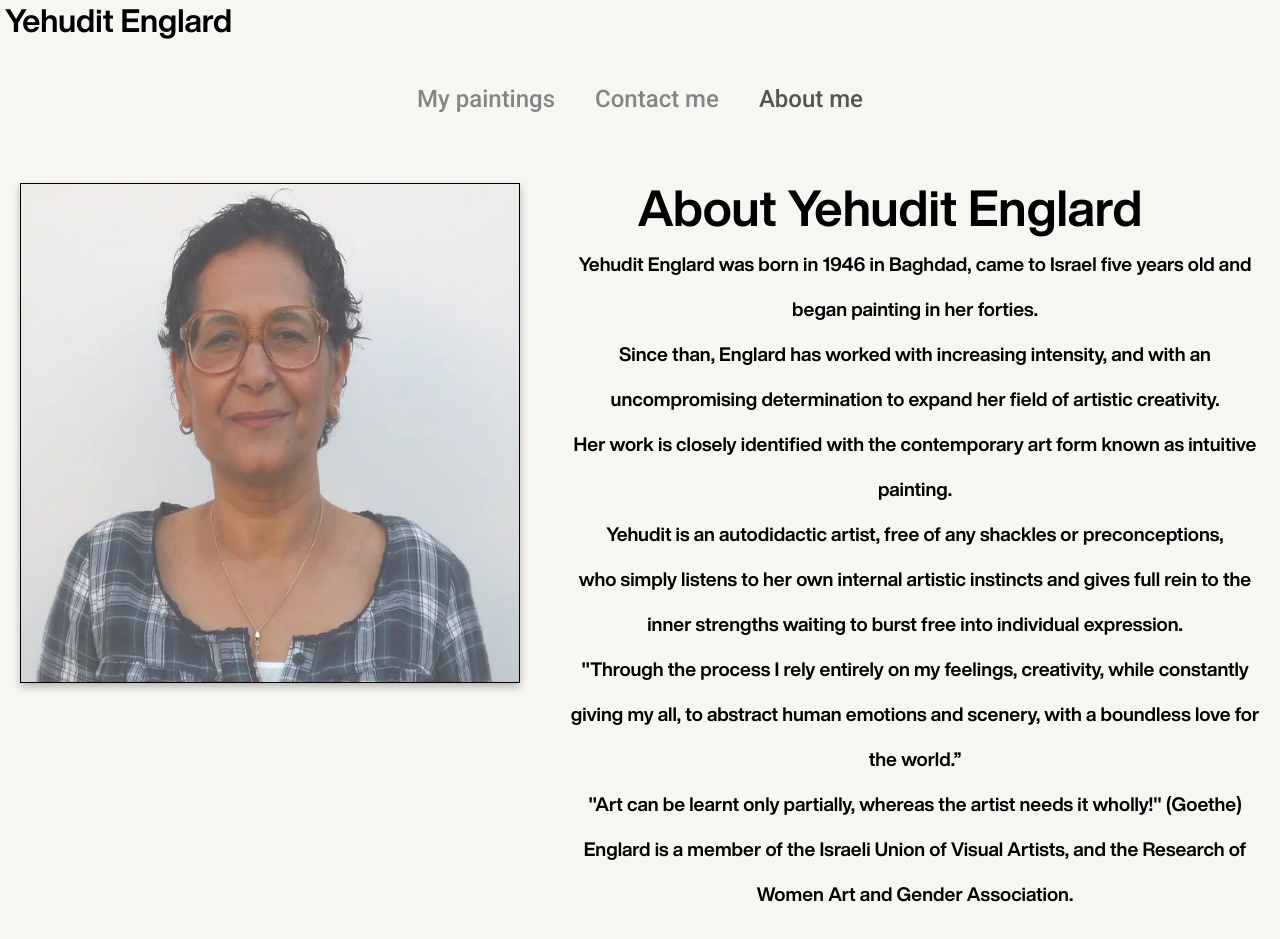
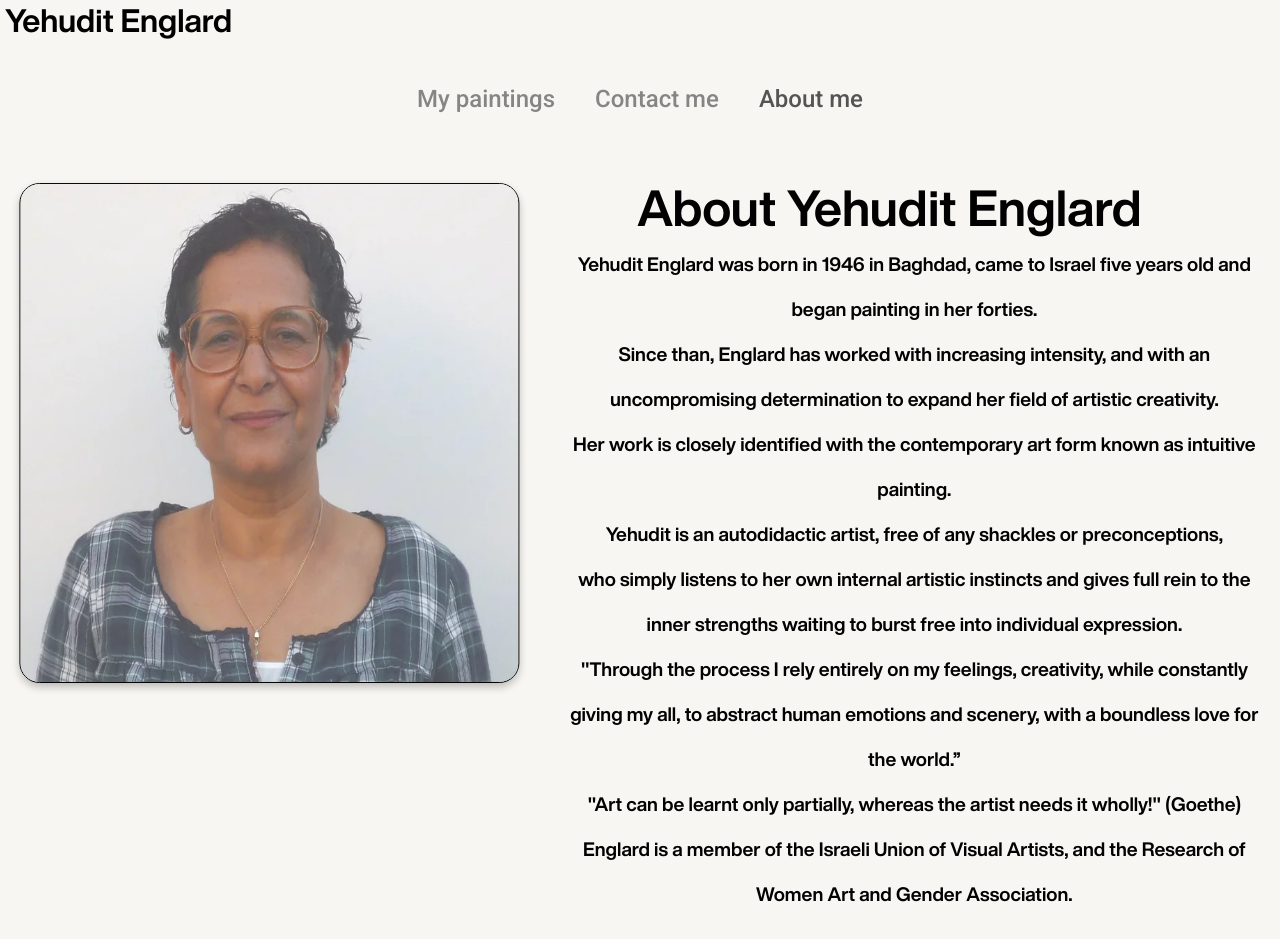
Before and after one commit to netanelTur/Paintings-Site, a React (Create React App) app: page /about in a window 1280 px wide. Built offline with nearby package versions, Linux system fonts and the light colour scheme.

Commit message:
Added transition animation to the pages

```diff
--- a/package.json
+++ b/package.json
@@ -6,6 +6,7 @@
     "@testing-library/jest-dom": "^5.16.2",
     "@testing-library/react": "^12.1.4",
     "@testing-library/user-event": "^13.5.0",
+    "framer-motion": "^6.2.8",
     "react": "^17.0.2",
     "react-dom": "^17.0.2",
     "react-router-dom": "^6.2.2",
--- a/src/App.js
+++ b/src/App.js
@@ -1,16 +1,19 @@
 import "./App.css";
 import React from "react";
-import { BrowserRouter as Router, Routes, Route } from "react-router-dom";
+import { BrowserRouter as Router, Routes, Route, useLocation } from "react-router-dom";
 import Navbar from "./components/Navbar/Navbar";
 import Paintings from "./components/Paintings/Paintings";
 import Contact from "./components/Contact/Contact";
 import About from "./components/About/About";
+import { AnimatePresence } from "framer-motion";
 
 const App = () => {
+
   return (
     <div className="main">
       <h1 className="name">Yehudit Englard</h1>
       <div className="router">
+        <AnimatePresence>
           <Router>
             <Navbar />
             <Routes>
@@ -19,6 +22,7 @@ const App = () => {
               <Route path="/about" element={<About />} />
             </Routes>
           </Router>
+        </AnimatePresence>
       </div>
     </div>
   );
--- /dev/null
+++ b/src/animations.js
@@ -0,0 +1,25 @@
+const pageVariants = {
+	initial: {
+		opacity: 0,
+		x: "-100vw",
+		scale: 0.8
+	},
+	in: {
+		opacity: 1,
+		x: 0,
+		scale: 1
+	},
+	out: {
+		opacity: 0,
+		x: "100vw",
+		scale: 1.2
+	}
+};
+
+const pageTransition = {
+	type: "tween",
+	ease: "anticipate",
+	duration: 0.5
+};
+
+export {pageVariants, pageTransition};
--- a/src/components/About/About.css
+++ b/src/components/About/About.css
@@ -40,6 +40,7 @@
 .profile-img {
   filter: drop-shadow(0px 4px 4px rgba(0, 0, 0, 0.25));
   border: 1px solid #000000;
+  border-radius: 20px;
 }
 
 @media (max-width: 768px) {
--- a/src/components/About/About.js
+++ b/src/components/About/About.js
@@ -1,8 +1,17 @@
 import "./About.css";
+import { motion } from "framer-motion";
+import { pageVariants, pageTransition } from "./../../animations.js";
 
 const About = () => {
   return (
-    <div className="container">
+    <motion.div
+      className="container"
+      initial="initial"
+      animate="in"
+      exit="out"
+      variants={pageVariants}
+      transition={pageTransition}
+    >
       <img
         src="/assets/images/yehudit.png"
         width="500"
@@ -29,7 +38,7 @@ const About = () => {
           Artists, and the Research of Women Art and Gender Association.
         </p>
       </div>
-    </div>
+    </motion.div>
   );
 };
 
--- a/src/components/Contact/Contact.js
+++ b/src/components/Contact/Contact.js
@@ -1,6 +1,18 @@
+import { motion } from "framer-motion";
+import { pageVariants, pageTransition } from "./../../animations.js";
+
 const Contact = () => {
     return (
-        <text>Contact</text>
+        <motion.div
+            className="container"
+            initial="initial"
+            animate="in"
+            exit="out"
+            variants={pageVariants}
+            transition={pageTransition}
+        >
+            <h1>Contact</h1>
+        </motion.div>
     )
 }
 
--- a/src/components/Paintings/Paintings.js
+++ b/src/components/Paintings/Paintings.js
@@ -1,8 +1,17 @@
 import "./Paintings.css";
+import { motion } from "framer-motion";
+import { pageVariants, pageTransition } from "./../../animations.js";
 
 const Paintings = () => {
   return (
-    <div className="container">
+    <motion.div
+      className="container"
+      initial="initial"
+      animate="in"
+      exit="out"
+      variants={pageVariants}
+      transition={pageTransition}
+    >
       <div class="row">
         <div class="column">
           <img
@@ -145,7 +154,7 @@ const Paintings = () => {
           />
         </div>
       </div>
-    </div>
+    </motion.div>
   );
 };
 
```
Also changed, not shown: 1 other file (tests, documents, lock files or other folders). Lines whose indentation alone changed are shown as unchanged.
